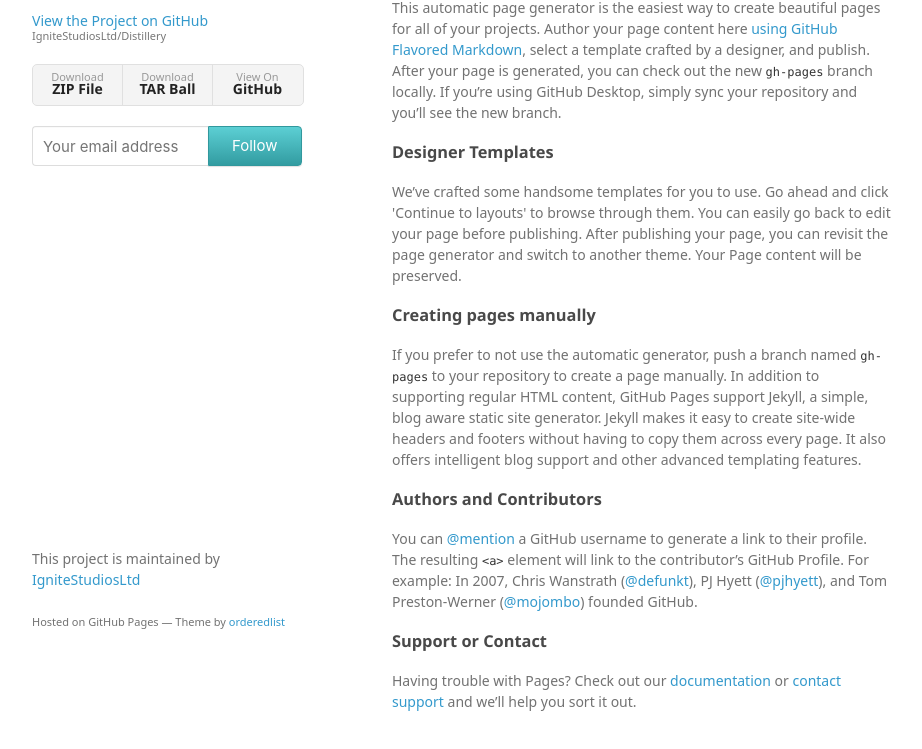
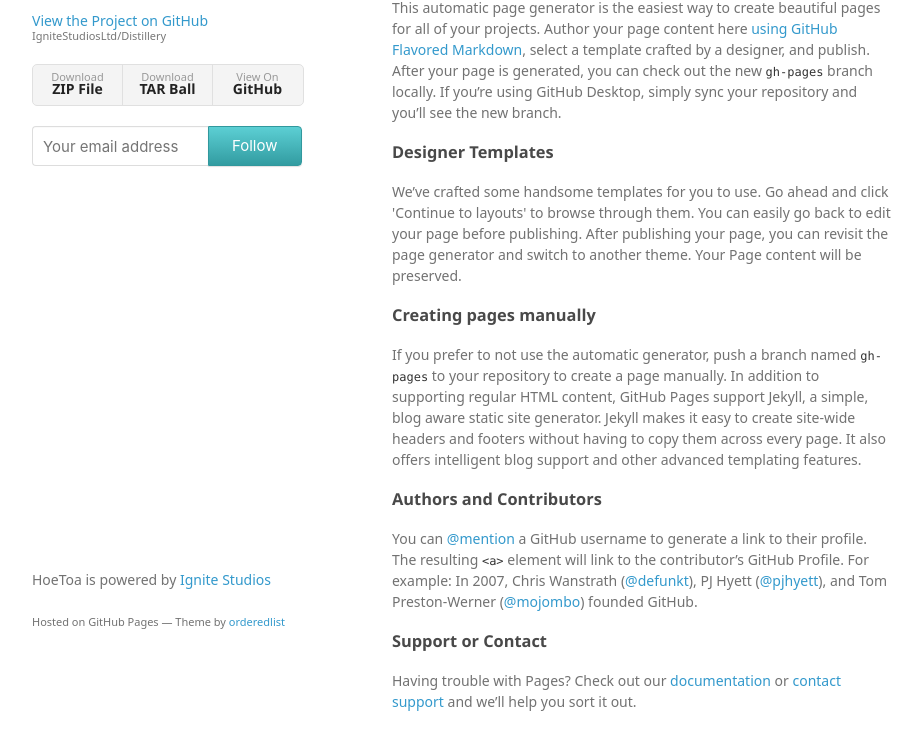
Before and after one commit to IgniteStudiosLtd/Distillery, a plain HTML site: page index.html in a window 1280 px wide. Shown: the part 99-848 px from the top of the page, without its empty margins (178-1100 px from the left). Drawn offline with Linux system fonts and the light colour scheme; a web font is replaced by a local one.

Commit message:
powered by

```diff
--- a/index.html
+++ b/index.html
@@ -120,7 +120,7 @@
 <p>Having trouble with Pages? Check out our <a href="https://help.github.com/pages">documentation</a> or <a href="https://github.com/contact">contact support</a> and we’ll help you sort it out.</p>
       </section>
       <footer>
-        <p>This project is maintained by <a href="https://github.com/IgniteStudiosLtd">IgniteStudiosLtd</a></p>
+        <p>HoeToa is powered by <a href="http://ignitestudios.org">Ignite Studios</a></p>
         <p><small>Hosted on GitHub Pages &mdash; Theme by <a href="https://github.com/orderedlist">orderedlist</a></small></p>
       </footer>
     </div>
```
